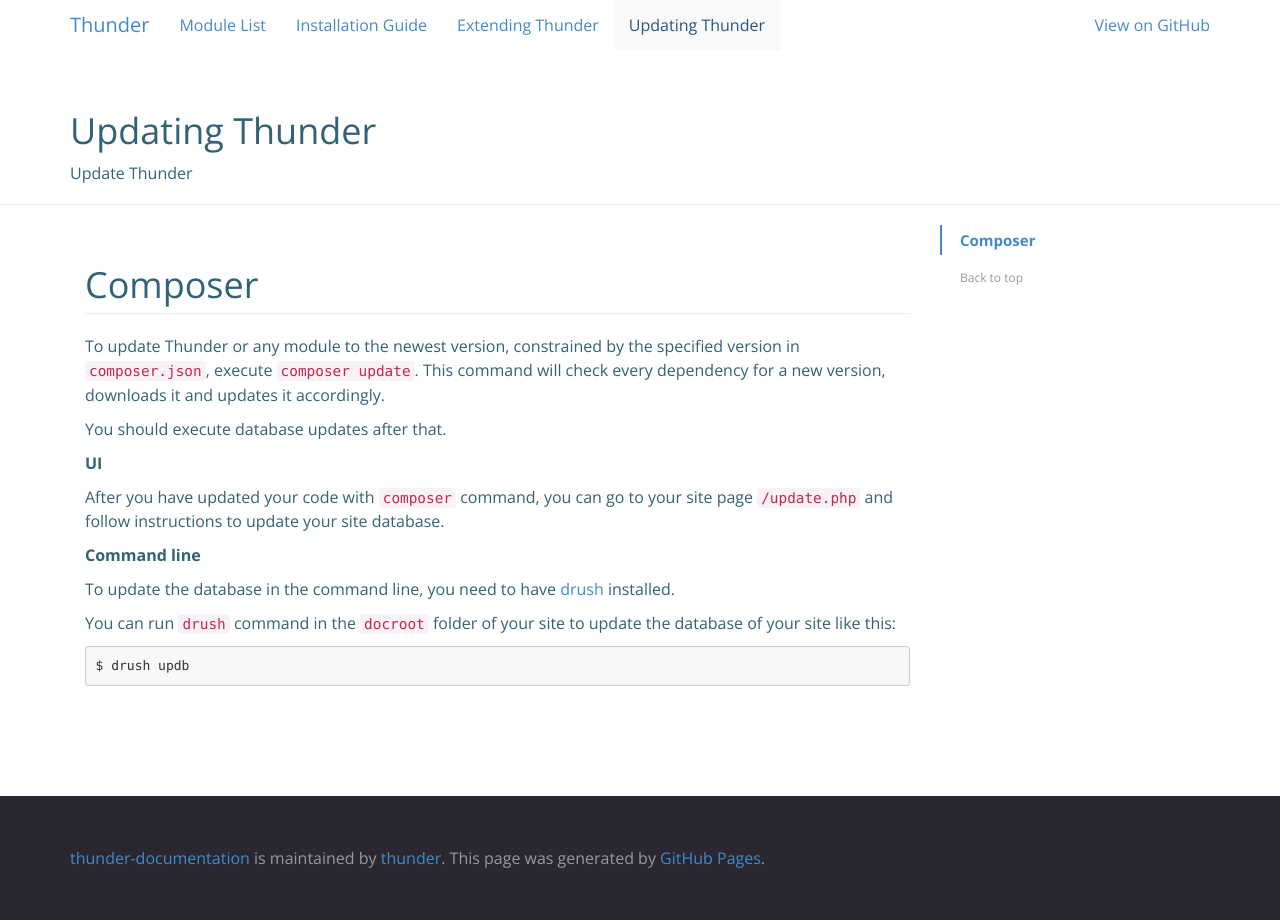
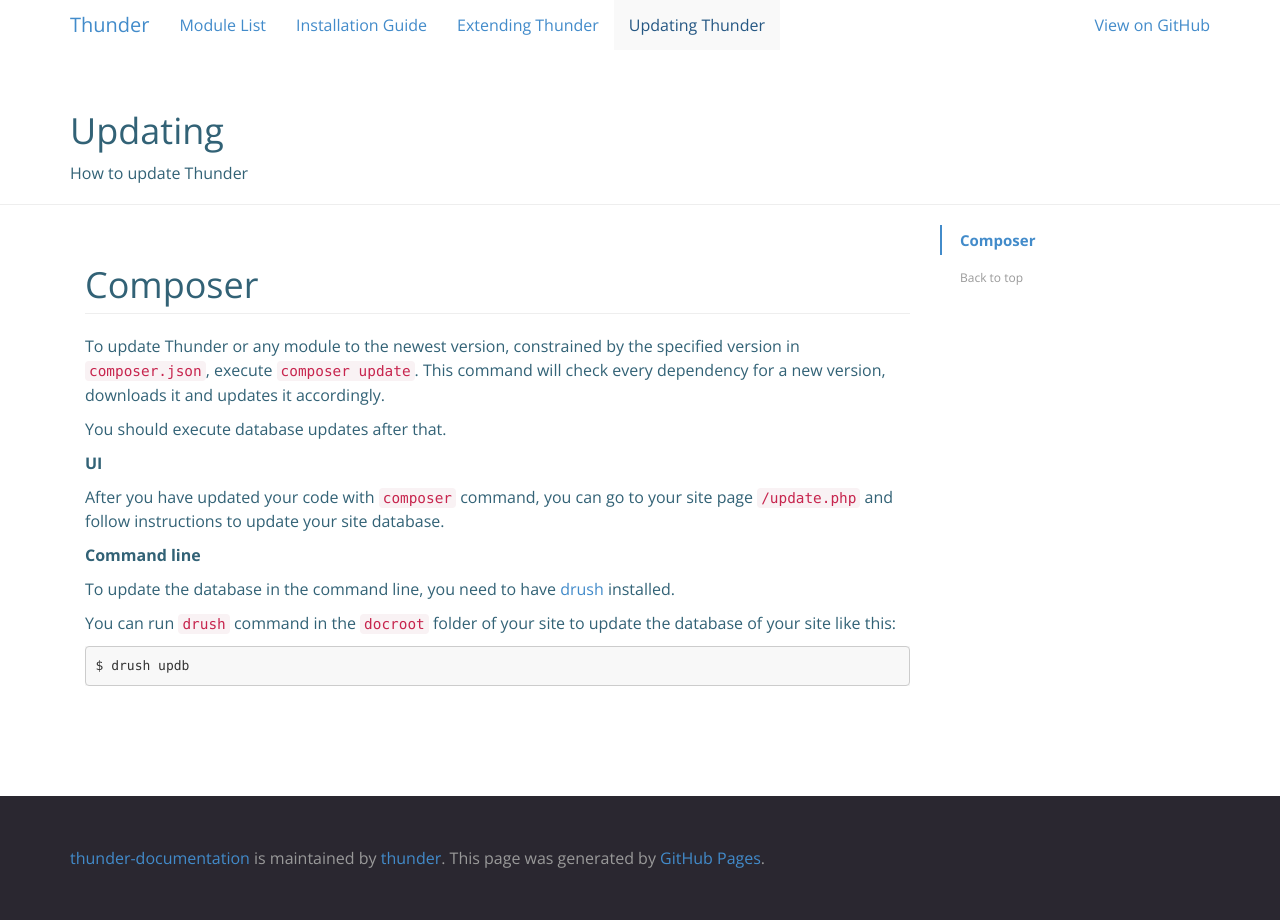
Before and after one commit to thunder/thunder-documentation, a Jekyll site: the page built from updating.md, in a window 1280 px wide. Built offline with Jekyll 4.4.1, drawn with Linux system fonts in a browser that asks for light colours; nearby versions of some CDN libraries; our own code applies the rules of GitHub Pages for plain Markdown files; comment, search, counter and statistics services are not loaded; the repository's description, which GitHub fills in, is left out.

Commit message:
Update updating.md

```diff
--- a/updating.md
+++ b/updating.md
@@ -1,7 +1,7 @@
 ---
-title: Updating Thunder
+title: Updating
 slug: updating
-description: "Update Thunder"
+description: "How to update Thunder"
 ---
 {% assign items=site.data[page.slug] %}
 {% include _layout/page-with-sidebar.html items=items %}
```
